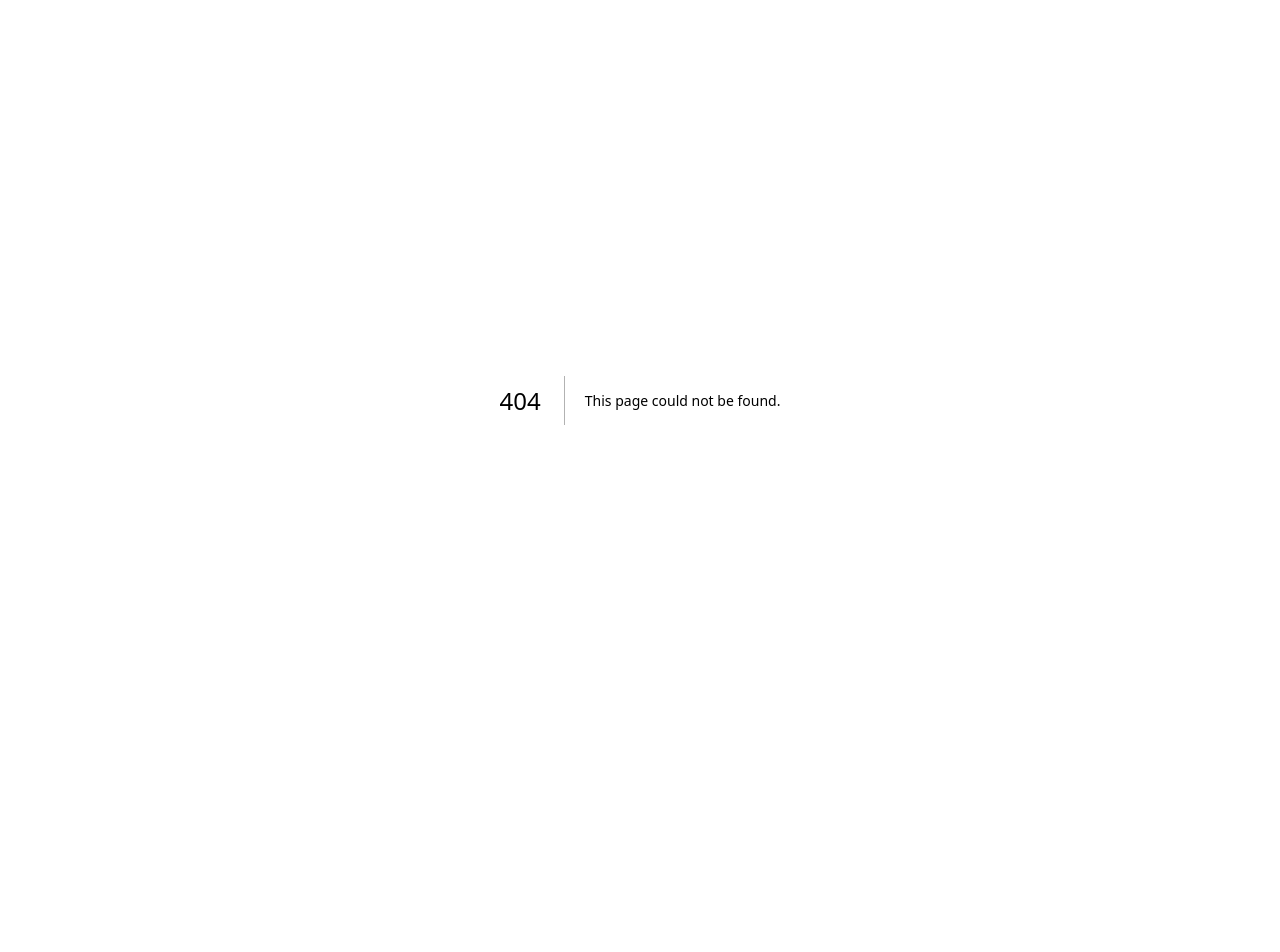
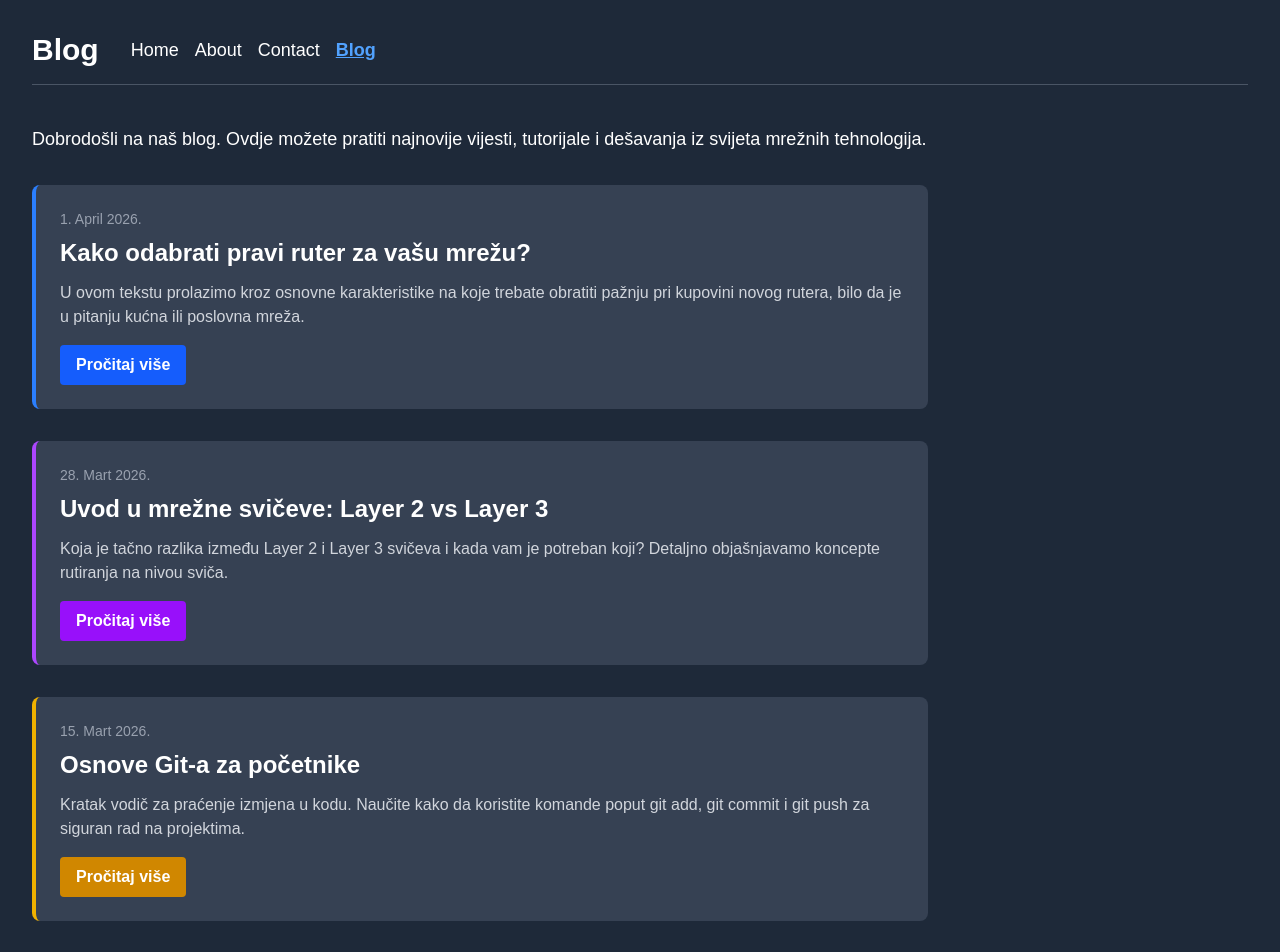
Before and after one commit to milos-sekulic/firstApp, a Next.js app: page /blog in a window 1280 px wide. Before the commit this address had no page. Shown: the top 952 px of the page. Before the commit the page ends 800 px from the top, so only its background shows below. Built offline with nearby package versions, Linux system fonts and the light colour scheme.

Commit message:
changetoblog

```diff
--- /dev/null
+++ b/app/blog/page.tsx
@@ -0,0 +1,52 @@
+import Header from '../components/Header';
+
+export default function Blog() {
+    return (
+        <main className="min-h-screen bg-gray-800 text-white p-8">
+            <Header pageName="Blog" />
+
+            <div className="max-w-4xl">
+                <p className="mb-8 text-lg">
+                    Dobrodošli na naš blog. Ovdje možete pratiti najnovije vijesti, tutorijale i dešavanja iz svijeta mrežnih tehnologija.
+                </p>
+
+                {/* Blog Post 1 */}
+                <article className="mb-8 bg-gray-700 p-6 rounded-lg border-l-4 border-blue-500">
+                    <span className="text-sm text-gray-400 mb-2 block">1. April 2026.</span>
+                    <h2 className="text-2xl font-bold mb-3">Kako odabrati pravi ruter za vašu mrežu?</h2>
+                    <p className="text-gray-300 mb-4">
+                        U ovom tekstu prolazimo kroz osnovne karakteristike na koje trebate obratiti pažnju pri kupovini novog rutera, bilo da je u pitanju kućna ili poslovna mreža.
+                    </p>
+                    <button className="bg-blue-600 hover:bg-blue-500 text-white font-semibold py-2 px-4 rounded transition-colors duration-200">
+                        Pročitaj više
+                    </button>
+                </article>
+
+                {/* Blog Post 2 */}
+                <article className="mb-8 bg-gray-700 p-6 rounded-lg border-l-4 border-purple-500">
+                    <span className="text-sm text-gray-400 mb-2 block">28. Mart 2026.</span>
+                    <h2 className="text-2xl font-bold mb-3">Uvod u mrežne svičeve: Layer 2 vs Layer 3</h2>
+                    <p className="text-gray-300 mb-4">
+                        Koja je tačno razlika između Layer 2 i Layer 3 svičeva i kada vam je potreban koji? Detaljno objašnjavamo koncepte rutiranja na nivou sviča.
+                    </p>
+                    <button className="bg-purple-600 hover:bg-purple-500 text-white font-semibold py-2 px-4 rounded transition-colors duration-200">
+                        Pročitaj više
+                    </button>
+                </article>
+
+                {/* Blog Post 3 */}
+                <article className="mb-8 bg-gray-700 p-6 rounded-lg border-l-4 border-yellow-500">
+                    <span className="text-sm text-gray-400 mb-2 block">15. Mart 2026.</span>
+                    <h2 className="text-2xl font-bold mb-3">Osnove Git-a za početnike</h2>
+                    <p className="text-gray-300 mb-4">
+                        Kratak vodič za praćenje izmjena u kodu. Naučite kako da koristite komande poput git add, git commit i git push za siguran rad na projektima.
+                    </p>
+                    <button className="bg-yellow-600 hover:bg-yellow-500 text-white font-semibold py-2 px-4 rounded transition-colors duration-200">
+                        Pročitaj više
+                    </button>
+                </article>
+
+            </div>
+        </main>
+    );
+}
--- a/app/components/Header.tsx
+++ b/app/components/Header.tsx
@@ -26,6 +26,12 @@ export default function Header({ pageName }: { pageName: string }) {
                 >
                     Contact
                 </Link>
+                <Link
+                    href="/blog"
+                    className={pageName === 'Blog' ? 'underline font-bold text-blue-400' : 'hover:text-gray-300'}
+                >
+                    Blog
+                </Link>
             </nav>
         </header>
     );
```
